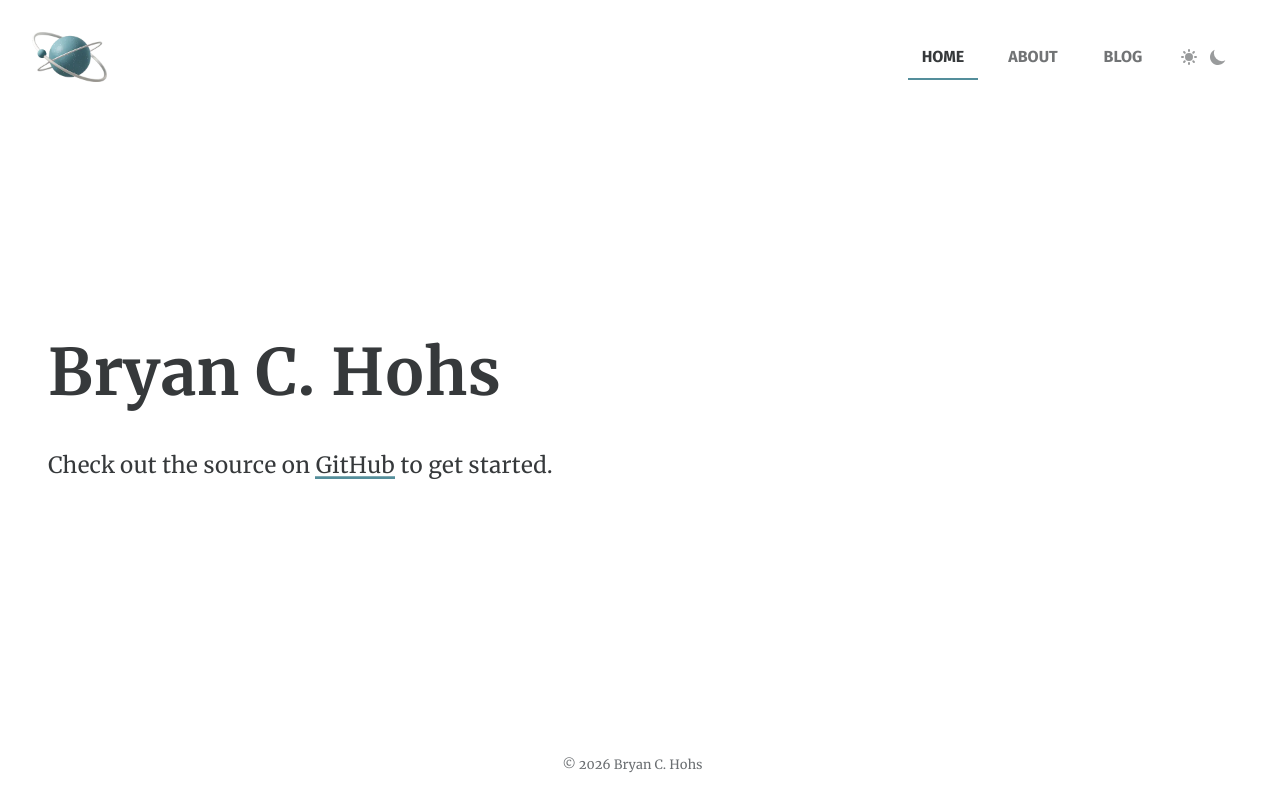
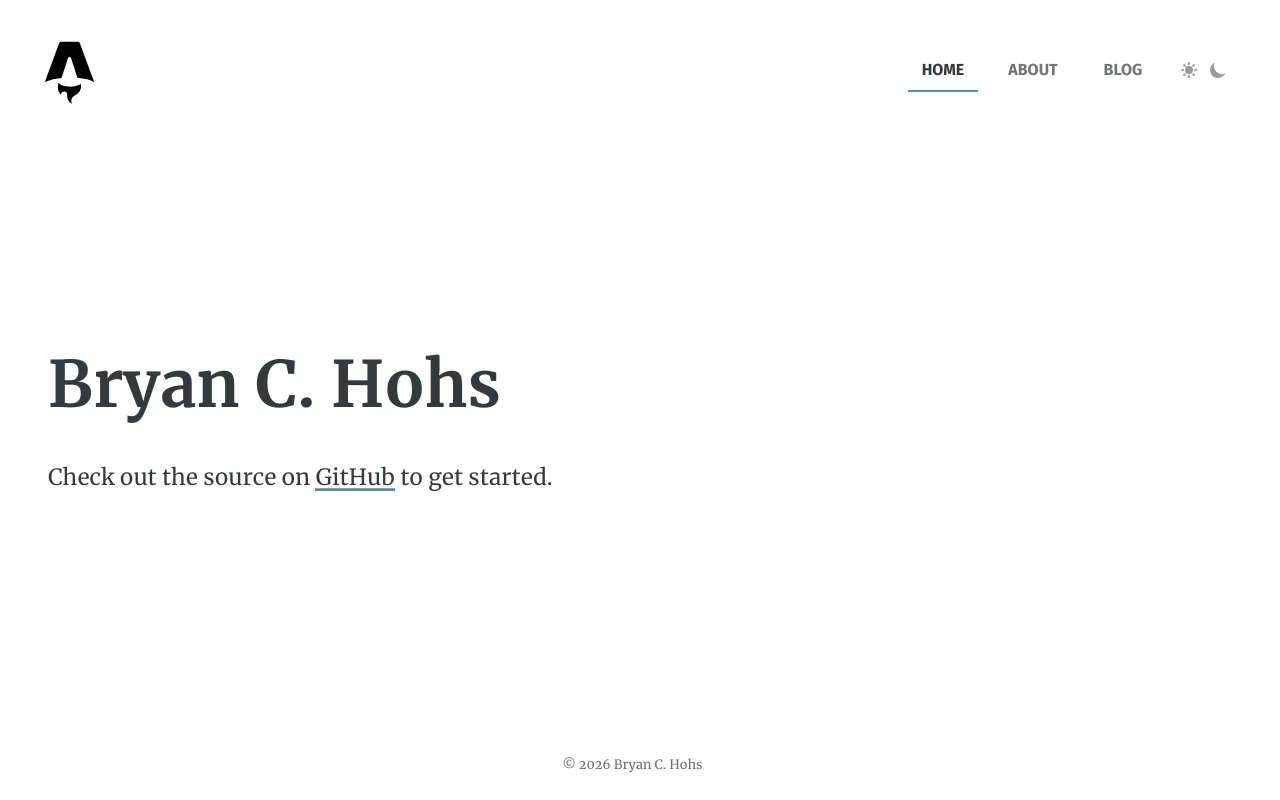
Before and after one commit to bryanhohs/www.hohs.us, an Astro site: page / in a window 1280 px wide. Built offline with nearby package versions, Linux system fonts and the light colour scheme; Astro itself is replaced by a stand-in of ours.

Commit message:
Replace logo.webp with logo.svg for improved compatibility and performance

```diff
--- a/src/components/Logo.astro
+++ b/src/components/Logo.astro
@@ -12,5 +12,5 @@
 </style>
 
 <a href="/">
-  <img alt="Blog Logo" src="/assets/logo.webp" width="75" height="50" />
+  <img alt="Blog Logo" src="/assets/logo.svg" width="75" height="50" />
 </a>
```
Also changed, not shown: public/assets/logo.svg (added), public/assets/logo.webp (deleted).
